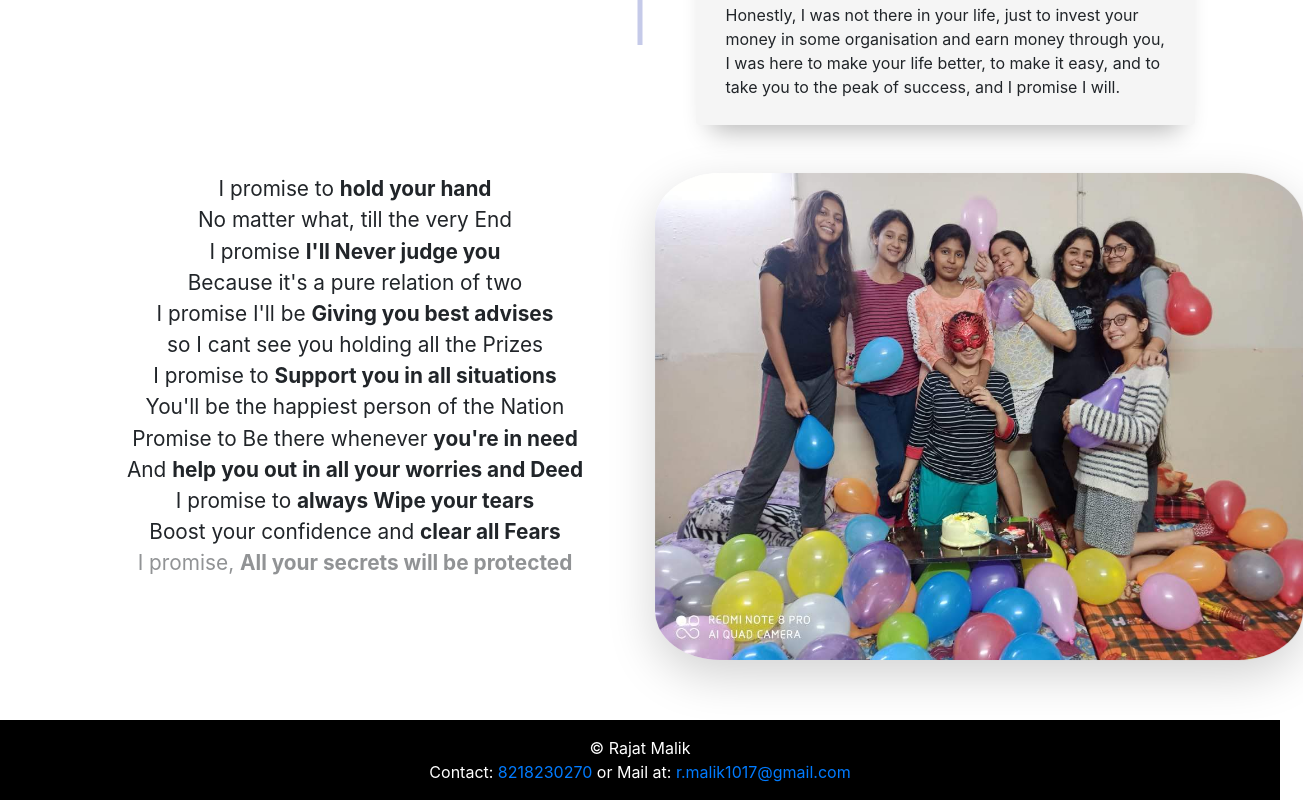
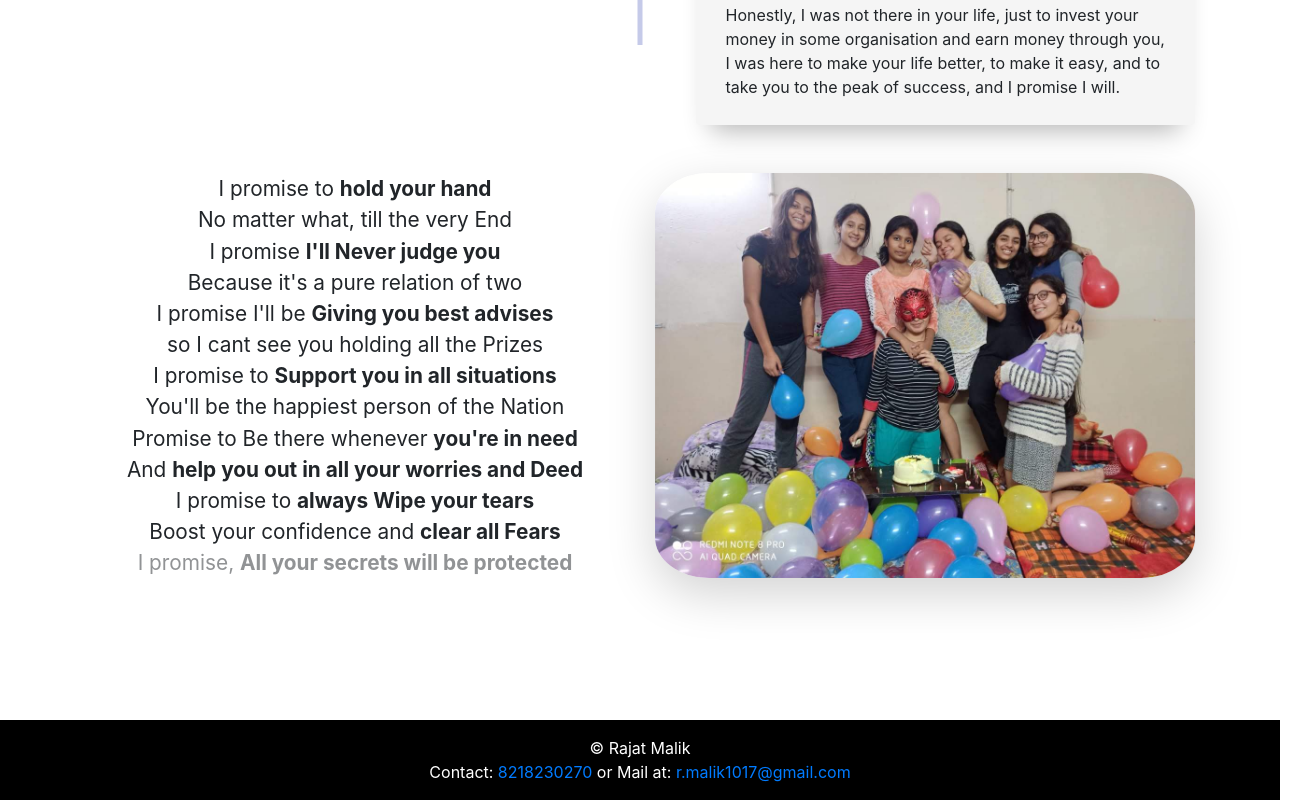
Before and after one commit to rj1718/Happy-Birthday-Nidhi, a plain HTML site: page index.html in a window 1280 px wide. Shown: the part 1586-2386 px from the top of the page, 1303 px wide, since content can reach past the window. Drawn offline with nearby package versions, Linux system fonts and the light colour scheme.

Commit message:
Image resized

```diff
--- a/index.html
+++ b/index.html
@@ -181,7 +181,7 @@
                         data-aos-offset="0">And just like Krishna, <strong>you'll always be Mine</strong></div>
                 </div>
                 <div class='col-xl-6 col-lg-6 col-md-12 col-sm-12' style='border-radius: 10%;' data-aos="flip-left" data-aos-easing="ease-out-cubic" data-aos-duration="3000">
-                    <img src='images/Memories/memories3.jpeg' alt='Poem' width="120%" style='border-radius: 10%;'
+                    <img src='images/Memories/memories3.jpeg' alt='Poem' width="100%" style='border-radius: 10%;'
                         class='shadow-lg' />
                 </div>
             </div>
```
